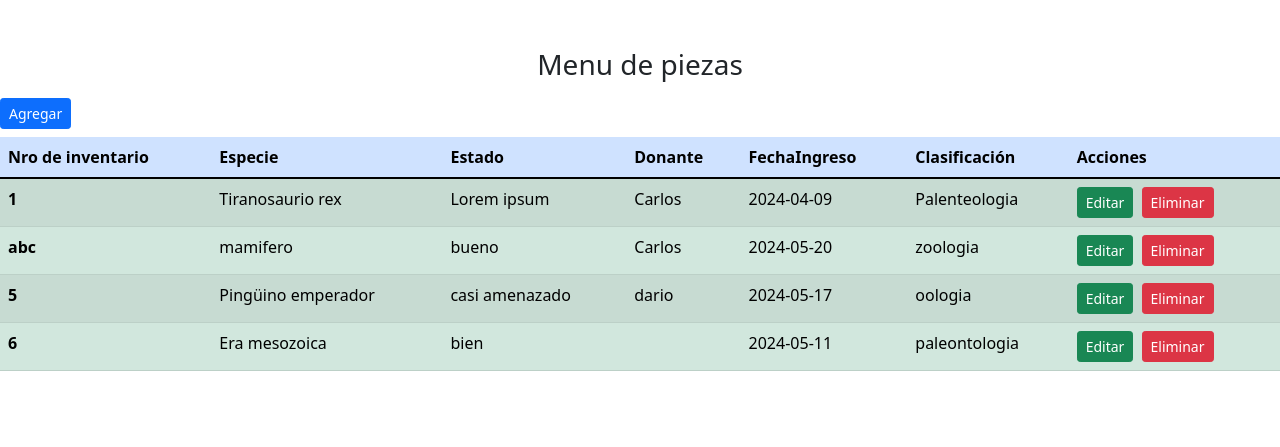
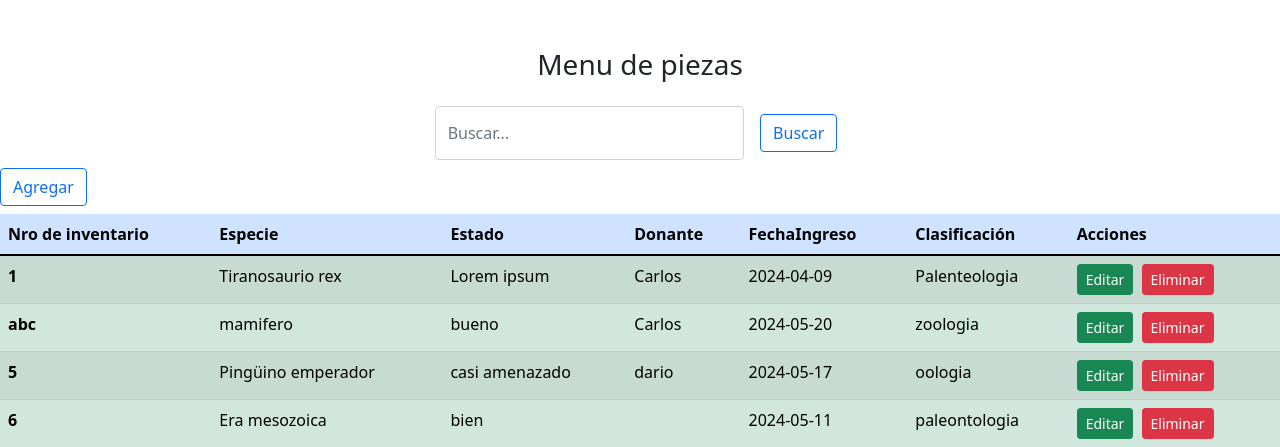
Before and after one commit to ianucraniano/Proyecto2023, a PHP site: page /menupiezas.php in a window 1280 px wide. Shown: the part 57-504 px from the top of the page. Run offline with PHP 8.4, Linux system fonts and the light colour scheme; a user stored in the database is signed in; data comes from the database, SQL or seed files in the repository; some web fonts are replaced.

Commit message:
agregamos buscador 10/06

```diff
--- a/header.php
+++ b/header.php
@@ -66,7 +66,7 @@ ul li a:hover{
         <ul class="nav justify-content-center ">
 
            <li class="nav-item">
-            <a class="nav-link  text-light" aria-current="page" href="index.php">El museo</a>
+            <a class="nav-link  text-light"  href="index.php">El museo</a>
           </li>
           <li class="nav-item">
             <a class="nav-link text-light" href="visita.php">Visitas</a>
--- a/menupiezas.php
+++ b/menupiezas.php
@@ -17,6 +17,15 @@ WHERE (piezas.Donante_idDonante1=donante.idDonante)";
 
 $result=mysqli_query($conex,$sql);
 
+if(!empty($_POST["num"])){
+
+    $clave=$_POST["num"];
+    $sql1="SELECT  *
+    FROM piezas, donante
+    WHERE (piezas.Donante_idDonante1=donante.idDonante) and numeroInventario like '%$clave%' ";
+   $result=mysqli_query($conex,$sql1);
+
+}
 
 
 
@@ -41,13 +50,23 @@ $result=mysqli_query($conex,$sql);
 
 <section>
 <div class="text-center mt-5 mb-3"><h3>Menu de piezas</h3></div>
+
+
+<div class="container-fluid col-4 p-2">
+    <form class="d-flex" role="buscar" action="menupiezas.php" method="post">
+      <input class="form-control me-2" type="search" placeholder="Buscar..." name="num" id="num" aria-label="Search">
+
+      <button class="btn btn-outline-primary m-2"  type="submit">Buscar</button>
+    </form>
+
+  </div>
 <table class="table table-success table-striped">
 
 
 
 
       <div class="col-6">
-     <a class="btn btn-primary btn-sm mb-2" href="form_agregarp.php" role="button">Agregar</a>
+     <a class="btn btn-outline-primary justify-content-md mb-2" href="form_agregarp.php" role="button">Agregar</a>
       </div>
 
 
```
Also changed, not shown: listadoadm.php (+16 -1 lines).
